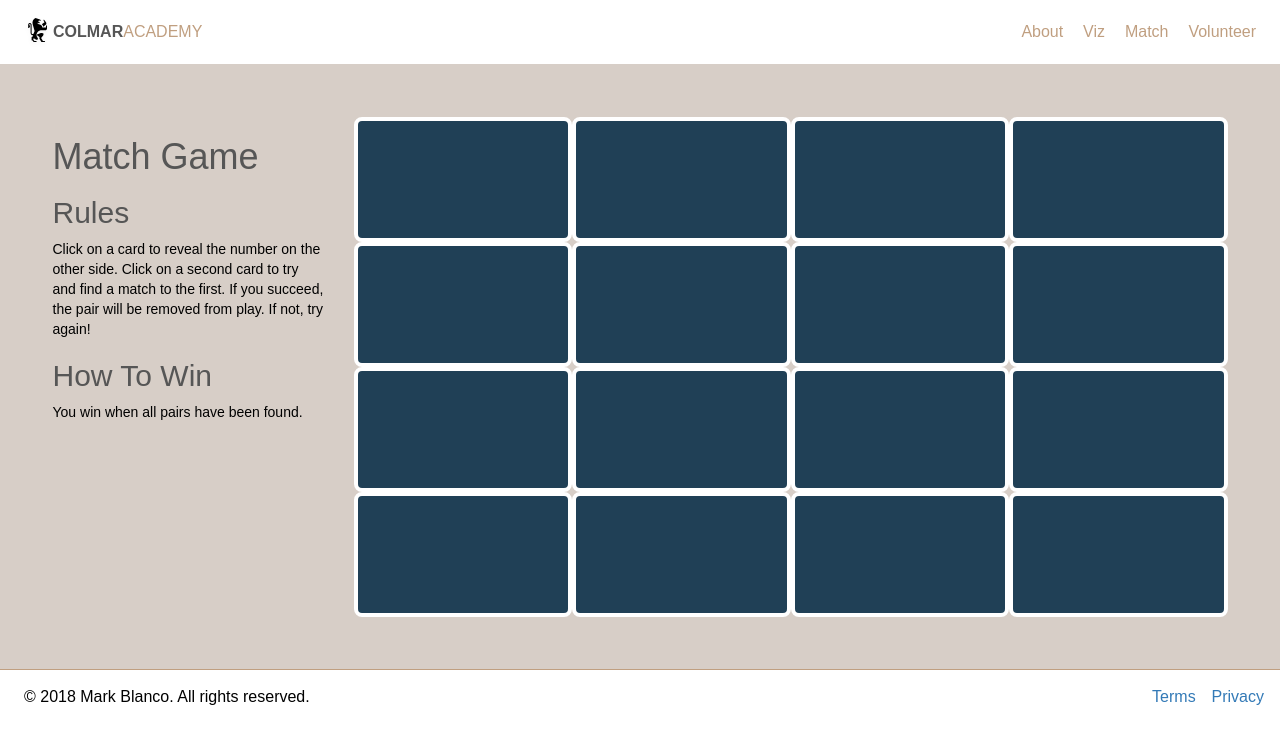
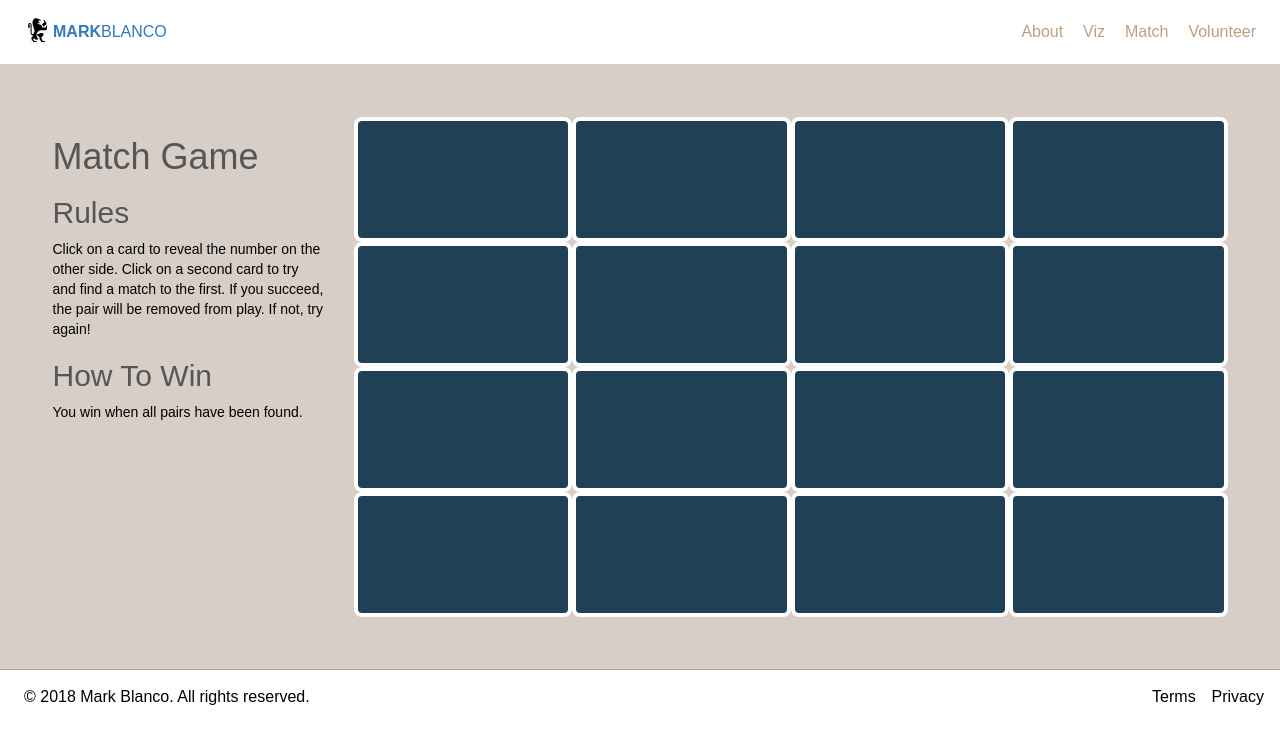
Before and after one commit to boombranco/boombranco.github.io, a Jekyll site: the page built from Match/index.html, in a window 1280 px wide. Shown: the top 744 px of the page. Built offline with Jekyll 4.4.1, drawn with Linux system fonts in a browser that asks for light colours; nearby versions of some CDN libraries; some web fonts are replaced.

```diff
--- a/_layouts/default.html
+++ b/_layouts/default.html
@@ -14,7 +14,7 @@
       <!-- Full web version -->
       <div class="container">
       <img src="/resources/images/ic-logo.svg" alt="Colmar Academy Logo." class="logo">
-      <span class="colmar">COLMAR</span><span class="academy">ACADEMY</span>
+      <span class="colmar"><a href="/">MARK</a></span><span class="academy"><a href="/">BLANCO</a></span>
       <nav class="webversion">
         <span><a href="/About">About</a></span>
         <span><a href="/Viz">Viz</a></span>
--- a/_layouts/matching.html
+++ b/_layouts/matching.html
@@ -16,7 +16,7 @@
       <!-- Full web version -->
       <div class="container">
       <img src="/resources/images/ic-logo.svg" alt="Colmar Academy Logo." class="logo">
-      <span class="colmar">COLMAR</span><span class="academy">ACADEMY</span>
+      <span class="colmar"><a href="/">MARK</a></span><span class="academy"><a href="/">BLANCO</a></span>
       <nav class="webversion">
         <span><a href="/About">About</a></span>
         <span><a href="/Viz">Viz</a></span>
--- a/resources/css/match.css
+++ b/resources/css/match.css
@@ -164,8 +164,12 @@
 footer nav li {
   display: inline-flex;
   padding-left: 12px;
+}
+
+footer nav li a {
   color: #000000;
 }
+
 .mobile-footnote {
   display: none;
 }
```
Also changed, not shown: resources/css/style.css (+1 -6 lines).
